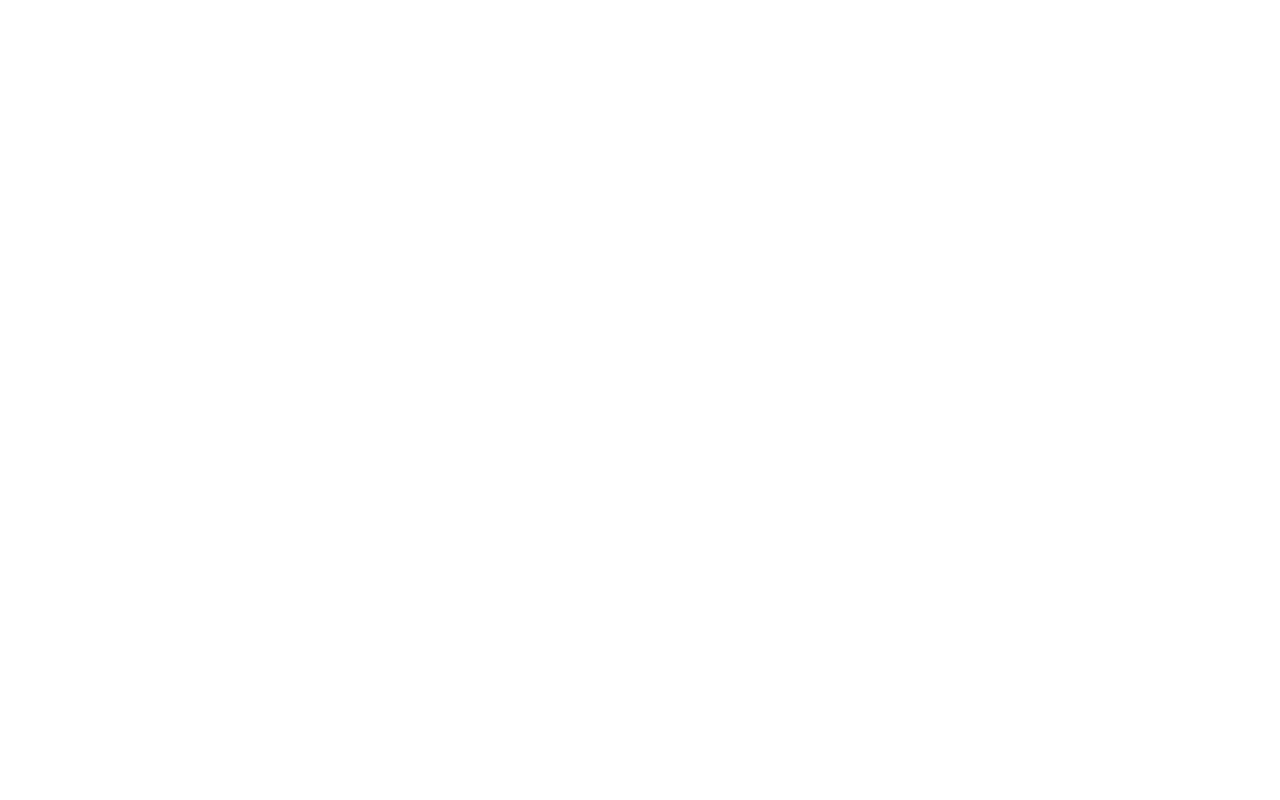
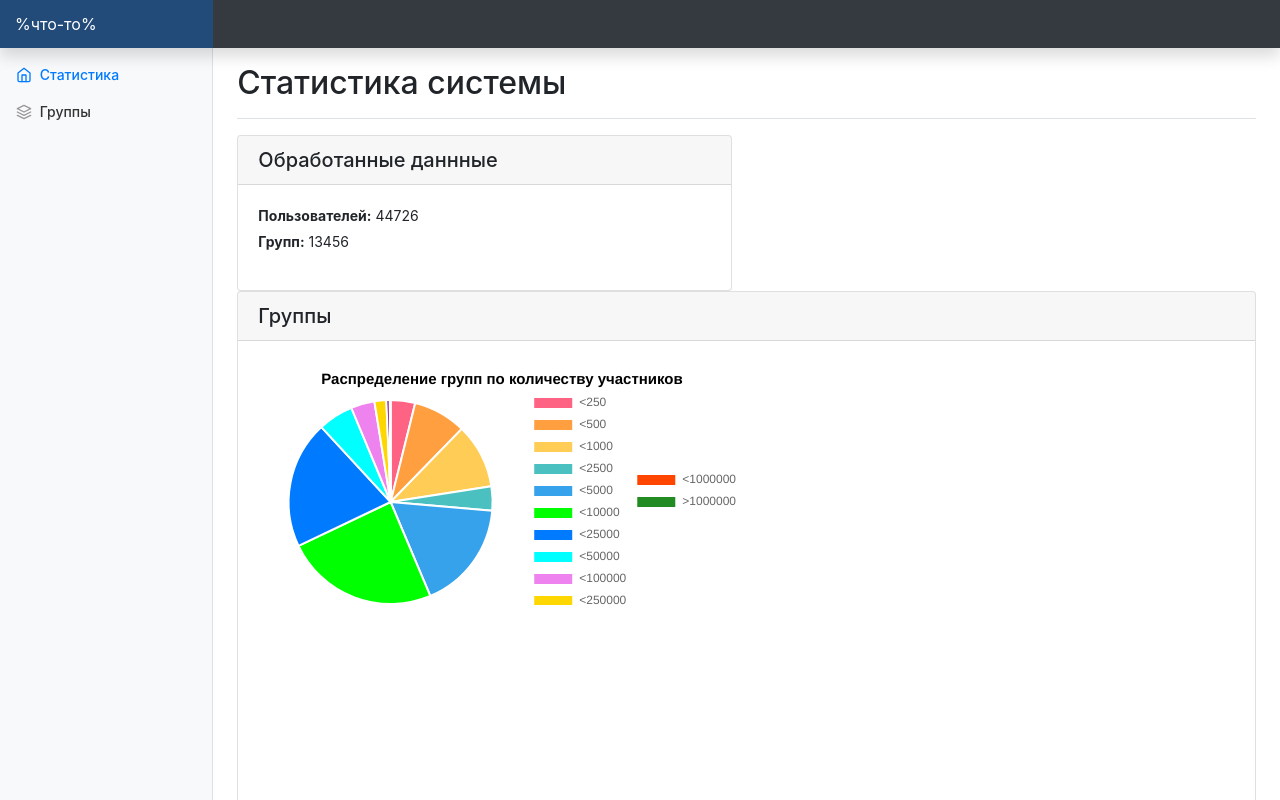
Before and after one commit to ctreloknik/SNA_front, a plain HTML site: page ui-main/index.html in a window 1280 px wide. Shown: the top 800 px of the page. Drawn offline with nearby package versions, Linux system fonts and the light colour scheme.

Commit message:
График для распределения групп по участникам

```diff
--- a/ui-main/index.html
+++ b/ui-main/index.html
@@ -0,0 +1,123 @@
+
+<!doctype html>
+<html lang="en">
+  <head>
+    <meta charset="utf-8">
+    <meta name="viewport" content="width=device-width, initial-scale=1, shrink-to-fit=no">
+
+    <title>%что-то% | Панель администратора</title>
+
+    <!-- Bootstrap core CSS -->
+    <link href="vendor/bootstrap.min.css" rel="stylesheet">
+
+    <!-- Custom styles for this template -->
+    <link href="dashboard-main.css" rel="stylesheet">
+  </head>
+
+  <body>
+    <nav class="navbar navbar-dark fixed-top bg-dark flex-md-nowrap p-0 shadow">
+      <a class="navbar-brand col-sm-3 col-md-2 mr-0" href="#">%что-то%</a>
+      <div class="w-100"></div>
+      <!-- <input class="form-control form-control-dark w-100" type="text" placeholder="Поиск" aria-label="Search"> -->
+    </nav>
+
+    <div class="container-fluid">
+      <div class="row">
+        <nav class="col-md-2 d-none d-md-block bg-light sidebar">
+          <div class="sidebar-sticky">
+            <ul class="nav flex-column">
+              <li class="nav-item">
+                <a class="nav-link active" href="./index.html">
+                  <span data-feather="home"></span>
+                  Статистика <span class="sr-only">(current)</span>
+                </a>
+              </li>
+              <li class="nav-item">
+                <a class="nav-link" href="#">
+                  <span data-feather="layers"></span>
+                  Группы
+                </a>
+              </li>
+            </ul>
+          </div>
+        </nav>
+
+        <main role="main" class="col-md-9 ml-sm-auto col-lg-10 px-4">
+          <div class="d-flex justify-content-between flex-wrap flex-md-nowrap align-items-center pt-3 pb-2 mb-3 border-bottom">
+            <h1 class="h2">Статистика системы</h1>
+            <hr>
+          </div>
+          <div class="row">
+            <div class="col">
+              <div class="card logic-block" style="height: 100%;">
+                <h5 class="card-header">Обработанные даннные</h5>
+                <div class="card-body">
+                  <p class="info-card-element"><b>Пользователей:</b> 44726</p>
+                  <p class="info-card-element"><b>Групп:</b> 13456</p>
+                </div>
+              </div>
+            </div>
+            <div class="col">
+
+            </div>
+          </div>
+          <div class="card logic-block" style="height: 100%;">
+              <h5 class="card-header">Группы</h5>
+              <div class="card-body">
+                <div id="canvas-holder" style="width:50%">
+                  <canvas id="group-stats1"></canvas>
+                </div>
+              </div>
+            </div>
+          <div class="row" style="margin-top: 1em">
+            <div class="col">
+              <div class="card logic-block">
+                <h5 class="card-header">Статистика</h5>
+                <div class="card-body">
+                  <h5>Записи (среднее значение на последние 100)</h5>
+                  <div class="row">
+                    <div class="col">
+                      <p class="info-card-element"><span data-feather="eye"></span> <b>Просмотров записей:</b> 9682</p>
+                      <p class="info-card-element"><span data-feather="heart"></span> <b>Отметок "Мне нравится":</b> 146</p>
+                      <p class="info-card-element"><span data-feather="share-2"></span> <b>Репостов:</b> 31</p>
+                    </div>
+                    <div class="col">
+                      <p class="info-card-element"><span data-feather="dollar-sign"></span> <b>Рекламных постов:</b> 7</p>
+                      <p class="info-card-element"><span data-feather="message-square"></span> <b>Комментариев:</b> 22</p>
+                    </div>
+                  </div>
+
+                  <hr/>
+                  <h5>Прочий контент</h5>
+                  <div class="row">
+                    <div class="col">
+                      <p class="info-card-element"><span data-feather="message-square"></span> <b>Обсуждений:</b> 39</p>
+                    </div>
+                    <div class="col">
+                      <p class="info-card-element"><span data-feather="video"></span> <b>Видеозаписей:</b> 10000</p>
+                    </div>
+                    <div class="col">
+                      <p class="info-card-element"><span data-feather="music"></span> <b>Аудиозаписей:</b> 24</p>
+                    </div>
+                  </div>
+                  <h5></h5>
+                </div>
+              </div>
+            </div>
+          </div>
+        </main>
+      </div>
+    </div>
+
+    <!-- Icons -->
+    <script src="https://unpkg.com/feather-icons/dist/feather.min.js"></script>
+    <script>feather.replace()</script>
+
+    <!-- Graphs -->
+    <script src="https://cdnjs.cloudflare.com/ajax/libs/Chart.js/2.7.2/Chart.min.js"></script>
+    <script src="./js/group-members-chart.js"></script>
+    <script>
+
+    </script>
+  </body>
+</html>
--- /dev/null
+++ b/ui-main/js/group-members-chart.js
@@ -0,0 +1,96 @@
+var randomScalingFactor = function() {
+  return Math.round(Math.random() * 100);
+};
+
+window.chartColors = {
+  red: 'rgb(255, 99, 132)',
+  orange: 'rgb(255, 159, 64)',
+  yellow: 'rgb(255, 205, 86)',
+  green: 'rgb(75, 192, 192)',
+  blue: 'rgb(54, 162, 235)',
+  purple: 'rgb(153, 102, 255)',
+  grey: 'rgb(201, 203, 207)',
+  lime: 'lime',
+  kek: '#007bff',
+  keke: 'gold',
+  cyan: 'cyan',
+  ppl: 'purple',
+  violet: 'violet',
+  neko: 'orangered',
+  supercool: 'forestgreen'
+};
+
+var config = {
+  type: 'pie',
+  data: {
+    datasets: [{
+      data: [
+        876,
+        1893,
+        2312,
+        864,
+        3897, // <5k
+        5476, // <10k
+        4554, //25-
+        1258, //50-
+        845,  //100-
+        423, //250-
+        121,//500k-
+        20, //1kk-
+        10, //1kk+
+      ],
+      backgroundColor: [
+        window.chartColors.red,
+        window.chartColors.orange,
+        window.chartColors.yellow,
+        window.chartColors.green,
+        window.chartColors.blue,
+        window.chartColors.lime,
+        window.chartColors.kek,
+        window.chartColors.cyan,
+        window.chartColors.violet,
+        window.chartColors.keke,
+        window.chartColors.ppl,
+        window.chartColors.neko,
+        window.chartColors.supercool,
+      ],
+      label: 'Dataset 1'
+    }],
+    labels: [
+      '<250',
+      '<500',
+      '<1000',
+      '<2500',
+      '<5000',
+      '<10000',
+      '<25000',
+      '<50000',
+      '<100000',
+      '<250000',
+      '<500000',
+      '<1000000',
+      '>1000000',
+    ]
+  },
+  options: {
+    responsive: true,
+    legend: {
+      position: 'right',
+    },
+    title: {
+      display: true,
+      text: 'Распределение групп по количеству участников',
+      fontSize: 15,
+      fontColor: '#000'
+    },
+    animation: {
+      animateScale: true,
+      animateRotate: true
+    }
+  }
+};
+
+window.onload = function() {
+  var ctx = document.getElementById('group-stats1').getContext('2d');
+  window.myDoughnut = new Chart(ctx, config);
+};
```
Also changed, not shown: ui-main/group-sample.html (+1 -1 lines).
